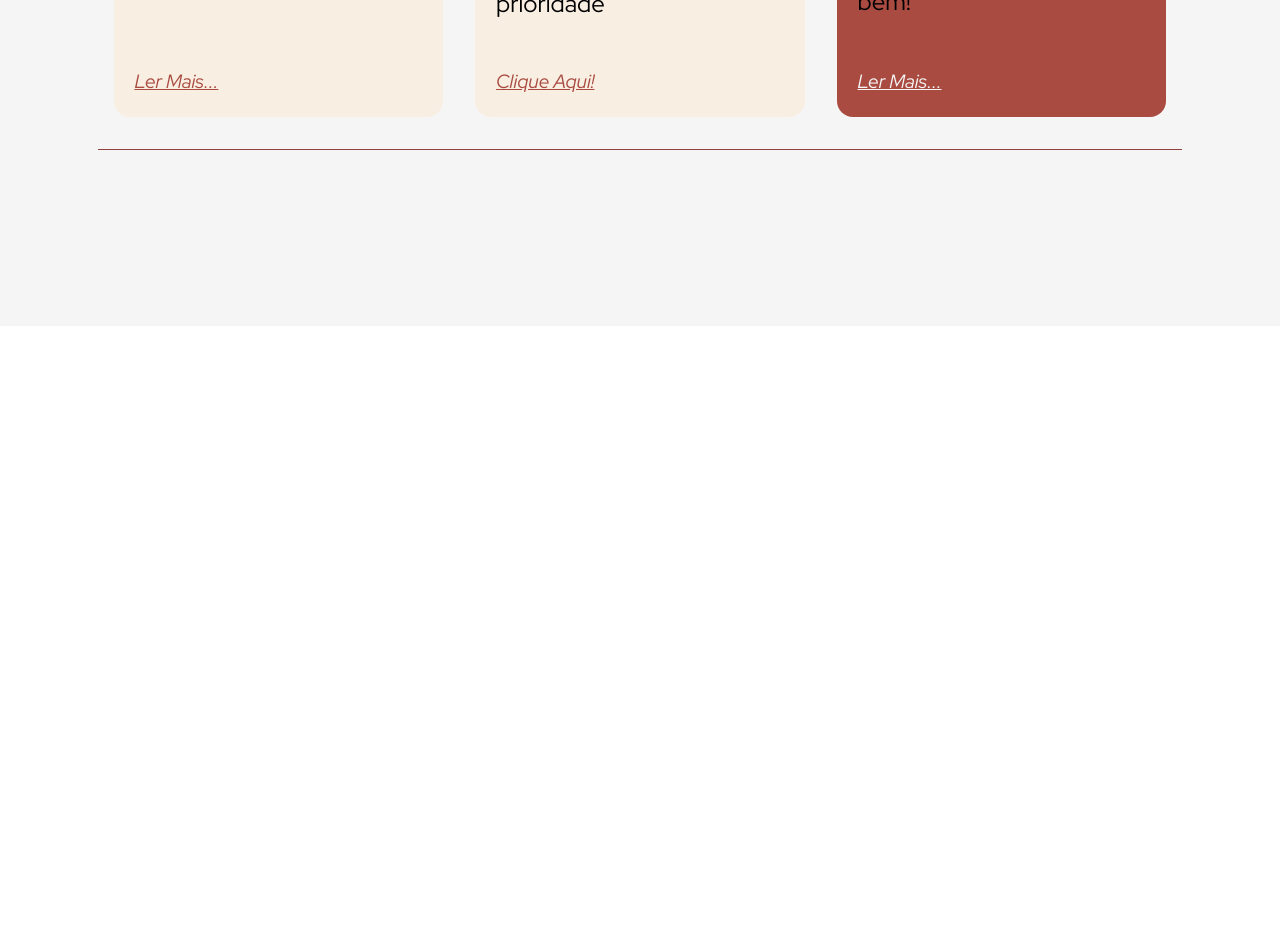
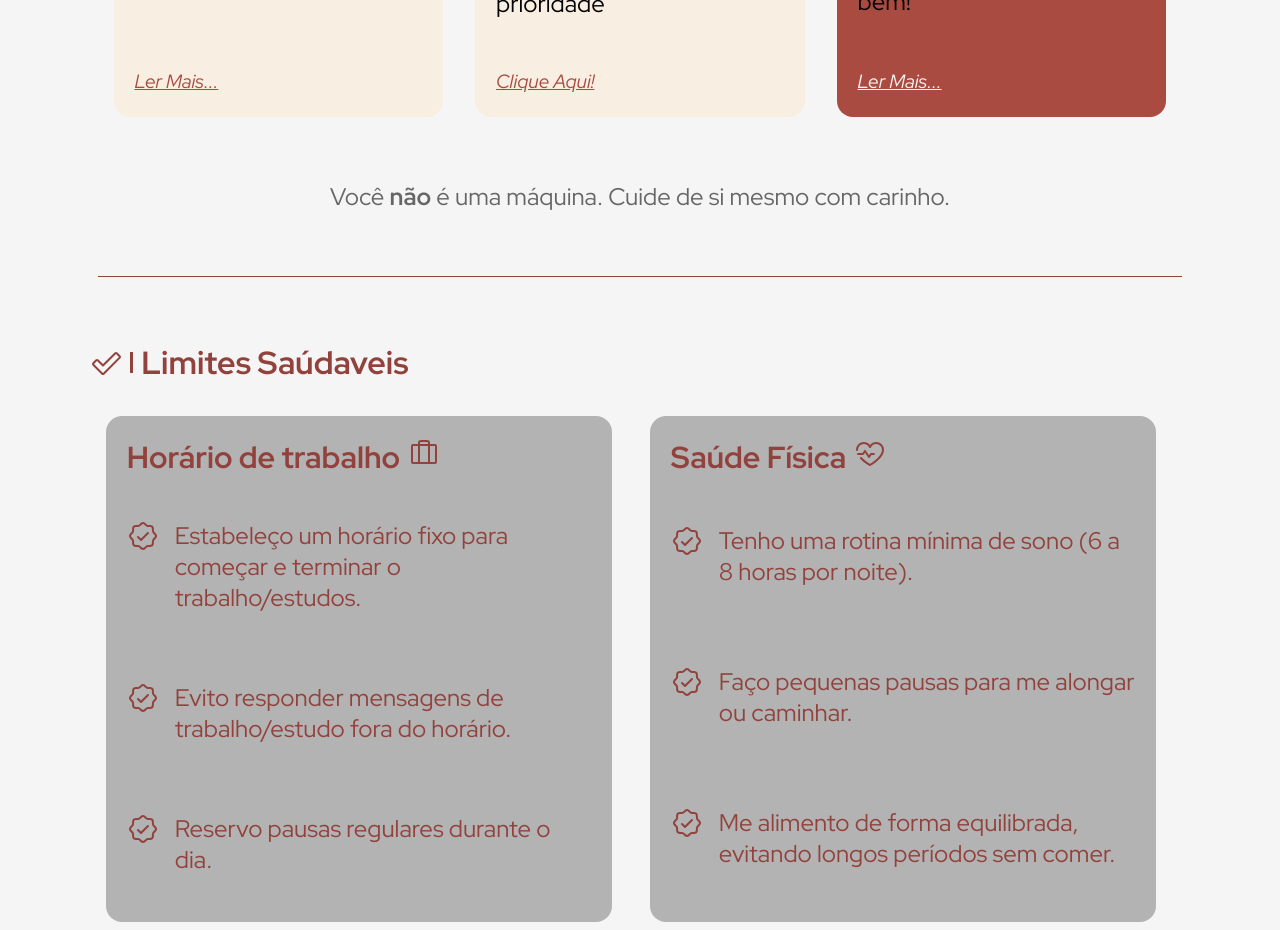
Before and after one commit to aline-henriques/PROJETO-2, a React (Vite) app: page /saude in a window 1280 px wide. Shown: the part 1280-2210 px from the top of the page. Before the commit the page ends 1606 px from the top, so only its background shows below. Built offline with nearby package versions, Linux system fonts and the light colour scheme; a web font is replaced by a local one.

Commit message:
+Saude att

```diff
--- /dev/null
+++ b/src/Components/Limites.jsx
@@ -0,0 +1,18 @@
+import styles from './Limites.module.css'
+
+export function Limites ({content}){
+    return(
+        <div className={styles.content}>
+            <div className={styles.newsBox}>
+                {content.map(line =>{
+
+                    if (line.type == 'title'){
+                        return <strong className={styles.title} key={line.content}>{line.content}<div>{line.icon}</div></strong>
+                    }else if (line.type == 'paragraph'){
+                        return <p className={styles.paragrafo}key={line.content}><div>{line.icon}</div>{line.content}</p>;
+                    }
+                })}
+            </div>
+        </div>
+    )
+}
--- /dev/null
+++ b/src/Components/Limites.module.css
@@ -0,0 +1,26 @@
+.title{
+    display: flex;
+    gap: 0.5rem;
+}
+
+
+.newsBox{
+    background-color: #b3b3b3;
+    font-size: 1.9rem;
+    width: 29rem;
+    display: flex;
+    flex-direction: column;
+    gap: 1rem;
+    padding: 1.3rem;
+    margin: 1rem;
+    height: 29rem;
+    border-radius: 1rem;
+}
+
+.paragrafo{
+    margin:auto;
+    display: flex;
+    gap: 1rem;
+    color: var(--red-200);
+    font-size: 1.5rem;
+}
--- a/src/Components/Saude.jsx
+++ b/src/Components/Saude.jsx
@@ -3,7 +3,10 @@ import styles from './Saude.module.css';
 import { useState } from 'react';
 import { Noticia } from './Noticia';
 import { Recurso } from './Recurso';
-import { Fire } from "@phosphor-icons/react";
+import { Blueprint, Fire, Student } from "@phosphor-icons/react";
+import { Suitcase } from '@phosphor-icons/react';
+import { SealCheck, Heartbeat, CheckFat, User, Handshake } from '@phosphor-icons/react';
+import { Limites } from './Limites';
 
 const noticias = [
     {
@@ -62,6 +65,69 @@ const recursos =[
     },
 ]
 
+const limites =[
+    {
+        id: 1,
+        content:[
+            {type: 'title', content: "Horário de trabalho", icon: <Suitcase size={32}/>},
+            {type: 'paragraph', icon: <SealCheck size={32}/>, content: "Estabeleço um horário fixo para começar e terminar o trabalho/estudos."},
+            {type: 'paragraph', icon: <SealCheck size={32}/>, content: "Evito responder mensagens de trabalho/estudo fora do horário."},
+            {type: 'paragraph', icon: <SealCheck size={32}/>, content: "Reservo pausas regulares durante o dia."}
+
+        ]
+    },
+    {
+        id: 2,
+        content:[
+            {type: 'title', content: "Saúde Física", icon: <Heartbeat size={32}/>},
+            {type: 'paragraph', icon: <SealCheck size={32}/>, content: "Tenho uma rotina mínima de sono (6 a 8 horas por noite)."},
+            {type: 'paragraph', icon: <SealCheck size={32}/>, content: "Faço pequenas pausas para me alongar ou caminhar."},
+            {type: 'paragraph', icon: <SealCheck size={32}/>, content: "Me alimento de forma equilibrada, evitando longos períodos sem comer."}
+
+        ]
+    },
+    {
+        id: 3,
+        content:[
+            {type: 'title', content: "Espaço pessoal", icon: <User size={32}/>},
+            {type: 'paragraph', icon: <SealCheck size={32}/>, content: "Tenho uma rotina mínima de sono (6 a 8 horas por noite)."},
+            {type: 'paragraph', icon: <SealCheck size={32}/>, content: "Faço pequenas pausas para me alongar ou caminhar."},
+            {type: 'paragraph', icon: <SealCheck size={32}/>, content: "Me alimento de forma equilibrada, evitando longos períodos sem comer."}
+
+        ]
+    },
+    {
+        id: 4,
+        content:[
+            {type: 'title', content: "Relações Interpessoais", icon: <Handshake size={32}/>},
+            {type: 'paragraph', icon: <SealCheck size={32}/>, content: "Tenho uma rotina mínima de sono (6 a 8 horas por noite)."},
+            {type: 'paragraph', icon: <SealCheck size={32}/>, content: "Faço pequenas pausas para me alongar ou caminhar."},
+            {type: 'paragraph', icon: <SealCheck size={32}/>, content: "Me alimento de forma equilibrada, evitando longos períodos sem comer."}
+
+        ]
+    },
+    {
+        id: 5,
+        content:[
+            {type: 'title', content: "Saúde Física", icon: <Heartbeat size={32}/>},
+            {type: 'paragraph', icon: <SealCheck size={32}/>, content: "Tenho uma rotina mínima de sono (6 a 8 horas por noite)."},
+            {type: 'paragraph', icon: <SealCheck size={32}/>, content: "Faço pequenas pausas para me alongar ou caminhar."},
+            {type: 'paragraph', icon: <SealCheck size={32}/>, content: "Me alimento de forma equilibrada, evitando longos períodos sem comer."}
+
+        ]
+    },
+    {
+        id: 6,
+        content:[
+            {type: 'title', content: "Saúde Física", icon: <Heartbeat size={32}/>},
+            {type: 'paragraph', icon: <SealCheck size={32}/>, content: "Tenho uma rotina mínima de sono (6 a 8 horas por noite)."},
+            {type: 'paragraph', icon: <SealCheck size={32}/>, content: "Faço pequenas pausas para me alongar ou caminhar."},
+            {type: 'paragraph', icon: <SealCheck size={32}/>, content: "Me alimento de forma equilibrada, evitando longos períodos sem comer."}
+
+        ]
+    },
+]
+
 
 export function Saude(){
     const [darkMode, setDarkMode] = useState(false);
@@ -104,7 +170,25 @@ export function Saude(){
                             />)
                     })}
                     </div>
+
+                    <p className={styles.frase}>Você <strong>não</strong> é uma máquina. Cuide de si mesmo com carinho.</p>
+
                     <div className={styles.linhaInfo}></div>
+            </section>
+            <section className={styles.limitesSaudaveis}>
+                    <div className={styles.title}>
+                        <CheckFat size={32} />
+                        <div className={styles.linhaVertical}>.</div>
+                        <h2>Limites Saúdaveis</h2>
+                    </div>
+                    <div className={styles.limiteBox}>
+                    {limites.map(limites =>{
+                        return (< Limites
+                            key={limites.id}
+                            content = {limites.content}
+                            />)
+                    })}
+                    </div>
 
             </section>
 
--- a/src/Components/Saude.module.css
+++ b/src/Components/Saude.module.css
@@ -50,9 +50,14 @@
   padding: 0 2rem;
 }
 
+.limitesSaudaveis{
+  flex: 1;
+  padding: 3rem 2rem;
+  max-width: 1100px;
+  margin: 0 auto ;
+}
 
-
-.weekNews h2, .recursosUtilidades h2 {
+.weekNews h2, .recursosUtilidades h2, .limitesSaudaveis h2 {
   font-weight: bold;
   font-size: 2rem;
 }
@@ -91,3 +96,17 @@
 .light .linhaInfo{
   background-color: var(--red-200);
 }
+
+.frase{
+  color: #666;
+  text-align: center;
+  padding: 3rem 2rem;
+  font-size: 1.5rem;
+}
+
+.limiteBox{
+  display: flex;
+  flex-wrap: wrap;
+  width: 100%;
+  gap: 0.4rem;
+}
```
